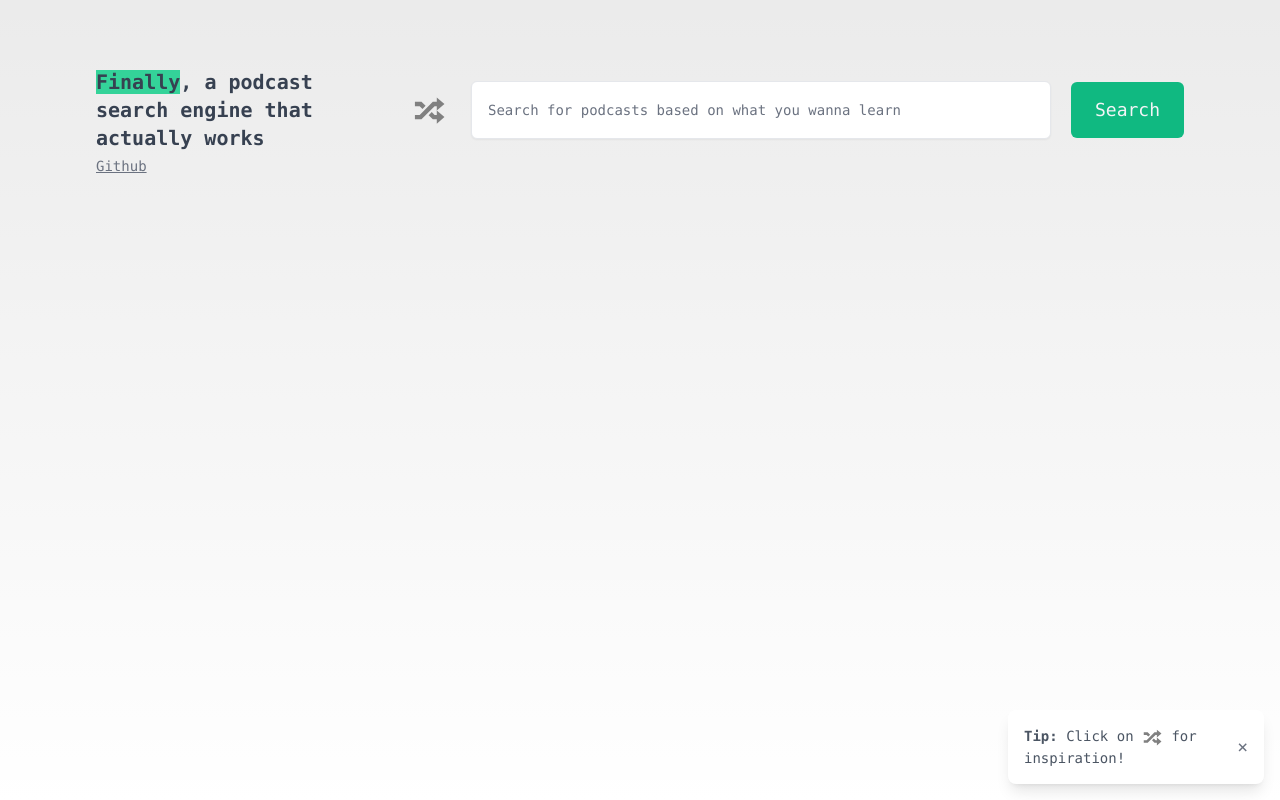
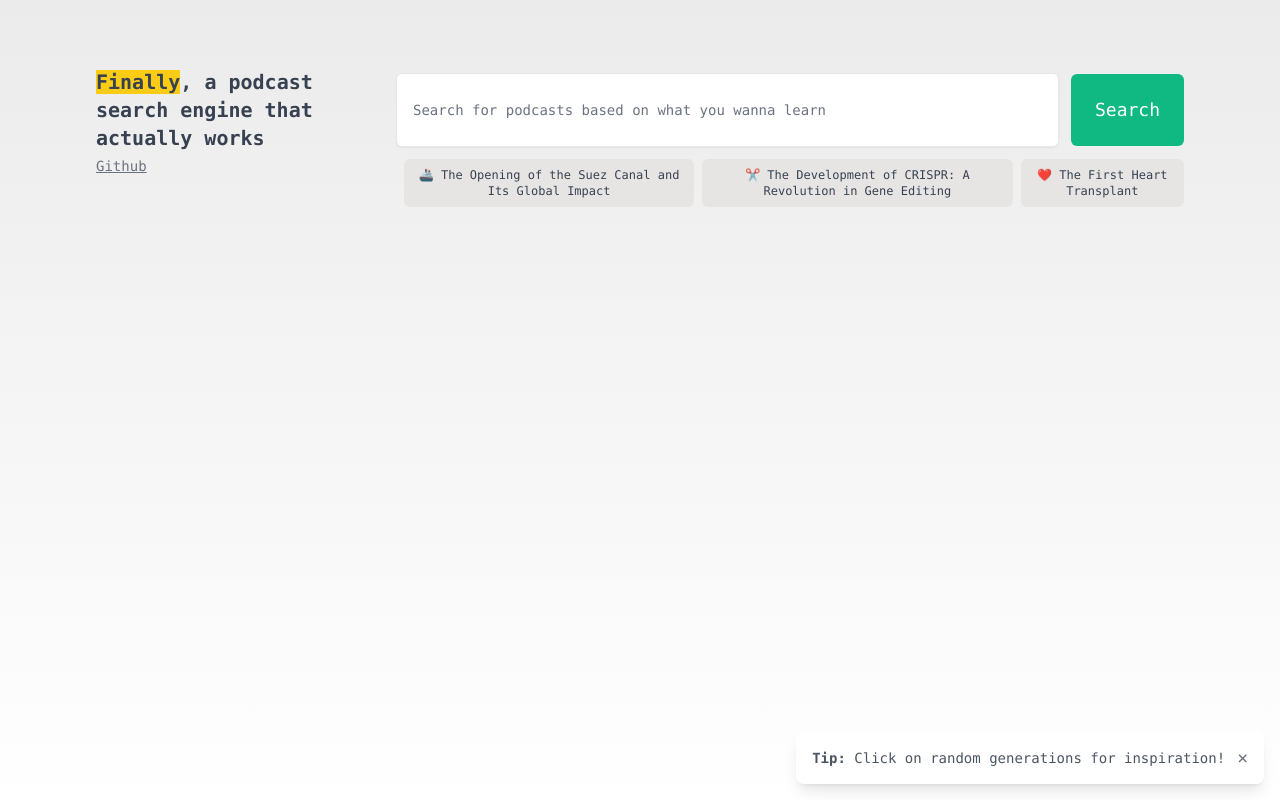
Before and after one commit to technoabsurdist/find-good-podcasts, a Next.js app: page / in a window 1280 px wide. Built offline with nearby package versions, Linux system fonts and the light colour scheme.

Commit message:
changed structure, added suggestions perplexity like, adapted to dark mode, made enter submit

```diff
--- a/src/app/page.tsx
+++ b/src/app/page.tsx
@@ -15,19 +15,19 @@ export default function Home() {
       <main className="font-mono flex min-h-screen flex-col items-center justify-between p-24 pt-10">
         <div className="z-10 mt-1 max-w-7xl w-full flex items-center justify-between text-sm">
           <div className='flex flex-col max-w-[300px]'>
-            <p className='text-gray-700 text-xl font-semibold mr-7 mt-6'>
-              <span className='font-extrabold bg-emerald-400'>Finally</span>, a podcast search engine that actually works
+            <p className='dark:text-zinc-300 text-gray-700 text-xl font-semibold mr-7 mt-6'>
+              <span className='font-extrabold bg-yellow-400 dark:text-black'>Finally</span>, <span className='dark:bg-emerald-400 dark:text-black'>a podcast search engine that actually works</span>
             </p>
             <p className='text-gray-500 text-md mt-1'>
-            <a className='underline' target="_blank" href="https://github.com/technoabsurdist/find-good-podcasts">Github</a>
+            <a className='dark:text-zinc-300 underline' target="_blank" href="https://github.com/technoabsurdist/find-good-podcasts">Github</a>
               {/* By <a className='underline' target="_blank" href="https://github.com/technoabsurdist">Emi</a>{' '} */}
             </p>
 
           </div>
           <Search setResults={setResults} />
         </div>
-
         <div className="gap-6 pt-10 max-w-7xl w-full grid grid-cols-1 text-sm">
+          {results && <p className='font-mono focus:outline-gray-600  text-sm mt-4'>[Sorted by relevance]</p>}
           {/* lazy solve: Sometimes returns embeds, which don't display correctly */}
           {results ?
 
@@ -41,9 +41,9 @@ export default function Home() {
           (
             <>
               {showTip && (
-                <div className="toast fixed right-4 bottom-4 w-64 p-4 bg-white shadow-lg rounded-lg flex items-center justify-between">
-                  <p className="text-gray-600 text-sm">
-                    <span className="font-bold">Tip:</span> Click on <RandomIcon fill="gray" className="inline-block align-middle" height="1.5em" /> for inspiration!
+                <div className="dark:bg-zinc-950 dark:text-stone-300 toast fixed right-4 bottom-4 w-100 p-4 bg-white shadow-lg rounded-lg flex items-center justify-between">
+                  <p className="dark:text-stone-300 text-gray-600 text-sm mr-3">
+                    <span className="font-bold">Tip:</span> Click on random generations for inspiration!
                   </p>
                   <button onClick={() => setShowTip(false)} className="text-gray-500 text-lg leading-none">&times;</button>
                 </div>
--- a/src/components/podcast-card.tsx
+++ b/src/components/podcast-card.tsx
@@ -50,16 +50,16 @@ export function PodcastCard({title, publishedDate, highlights, url}: PodcastCard
   };
 
   return (
-    <div className="font-mono shadow-sm bg-white rounded-md p-4" style={{ overflow: 'hidden' }}>
+    <div className="font-mono shadow-sm bg-white dark:bg-zinc-950 rounded-md p-4" style={{ overflow: 'hidden' }}>
       <div className="flex flex-col justify-between h-full">
         <div>
-          <p className="text-gray-500 text-sm">{formatDate(publishedDate)}</p>
-          <h2 className="text-gray-700 text-xl font-bold">
+          <p className="text-gray-500 dark:text-stone-300 text-sm">{formatDate(publishedDate)}</p>
+          <h2 className="text-gray-700 dark:text-stone-300 text-xl font-bold">
             <a href={url} target="_blank">{title}</a>
           </h2>
         </div>
         <div style={{ overflowY: 'auto' }}>
-          <p className="text-gray-600">
+          <p className="text-gray-600 dark:text-stone-300 ">
             {summaryHighlights ? summaryHighlights : "Generating description..."}
           </p>
         </div>
--- a/src/components/search.tsx
+++ b/src/components/search.tsx
@@ -1,10 +1,10 @@
 'use client'
 
-import { useState } from 'react';
+import { SetStateAction, useEffect, useState } from 'react';
 import { Input } from "@/components/ui/input";
 import { Button } from "@/components/ui/button";
 import { RandomIcon } from './random-icon';
-import { FaSpinner } from 'react-icons/fa'; // Make sure to install react-icons if not already
+import { FaSpinner } from 'react-icons/fa';
 
 export interface Result {
   author: null;
@@ -20,14 +20,25 @@ interface SearchProps {
   setResults: (results: Result[] | null) => void;
 }
 
-export function Search({setResults}: SearchProps) {
+export function Search({ setResults }: SearchProps) {
   const [inputValue, setInputValue] = useState("");
-  const [isLoading, setLoading] = useState(false); // State to track loading
+  const [isLoading, setLoading] = useState(false);
+  const [randomSuggestions, setRandomSuggestions] = useState<string[]>([]);
+
+  useEffect(() => {
+    handleRandom();
+  }, []);
 
   const handleRandom = () => {
+    const suggestions: string[] = [];
+    while (suggestions.length < 3) { // Change the limit to 3 to generate three suggestions
       const randomIndex = Math.floor(Math.random() * randomOptions.length);
       const randomOption = randomOptions[randomIndex];
-    setInputValue(randomOption);
+      if (!suggestions.includes(randomOption)) {
+        suggestions.push(randomOption);
+      }
+    }
+    setRandomSuggestions(suggestions);
   }
 
   const handleSubmit = async () => {
@@ -70,70 +81,89 @@ export function Search({setResults}: SearchProps) {
     }
   };
 
+  const handleSuggestionClick = (suggestion: string) => {
+    setInputValue(suggestion.slice(2).trim());
+    handleSubmit();
+  };
+
   return (
     <>
-    <div className="text-gray-700 flex items-center w-full max-w-5xl mx-auto">
-      <Button className='mr-2 bg-transparent hover:bg-transparent' onClick={handleRandom} aria-label='Random Prompt'>
-        <RandomIcon height='2.5em' fill='gray' />
-      </Button>
+      <div className="margin-10 text-gray-700 dark:text-stone-300 flex items-center w-full max-w-4xl" style={{ position: 'relative' }}>
+        <div className="flex flex-col items-start w-full">
           <Input
-        className="shadow-sm flex-1 py-7 px-4 rounded-l-md bg-white-100 !focus:outline-gray-600 text-md"
+            className="shadow-sm flex-1 py-7 px-4 rounded-l-md bg-white-100 focus:outline-gray-600 text-md dark:bg-zinc-950 dark:text-stone-300"
             placeholder="Search for podcasts based on what you wanna learn"
             type="search"
             value={inputValue}
             onChange={e => setInputValue(e.target.value)}
+            onKeyDown={(e: any) => {
+              if (e.code === "Enter") {
+                handleSubmit();
+              }
+            }}
           />
+          <div className='flex flex-row items-center justify-center mt-3' style={{ position: 'absolute', top: '100%', left: 0, right: 0 }}>
+            {randomSuggestions.map(suggestion => (
+              <div key={suggestion} onClick={() => handleSuggestionClick(suggestion)} className="dark:bg-zinc-950 dark:text-stone-300 text-bone-350 dark:hover:bg-zinc-900 mb-2 ml-2 text-center bg-stone-200 rounded-md px-2 py-2 text-xs cursor-pointer">
+                {suggestion}
+              </div>
+            ))}
+          </div>
+        </div>
         <Button
-        className="ml-5 bg-emerald-500 hover:bg-emerald-600 text-gray-100 font-medium py-7 px-6 rounded-r-md text-lg"
+          className="ml-3  bg-emerald-500 hover:bg-emerald-600 dark:hover:bg-emerald-600 text-white dark:bg-emerald-500 dark:text-black font-medium py-9 px-6 rounded-r-md text-lg"
           type="submit"
           onClick={handleSubmit}
-        disabled={isLoading} // Disable button during loading
+          disabled={isLoading}
         >
           {isLoading ? <FaSpinner className="animate-spin" /> : 'Search'}
         </Button>
       </div>
     </>
   );
+
+
 }
 
 
+
 const randomOptions = [
-  "Story of Elon Musk founding SpaceX",
-  "Incepetion of the Apollo Program",
-  "Satya Nadella and the Cloud Transformation of Microsoft",
-  "The Birth of Google DeepMind",
-  "Rise of the Tesla Electric Car Empire",
-  "The Founding of Alibaba and E-commerce in China",
-  "Steve Jobs develops the iPhone",
-  "The Beatles and the British Invasion in Music",
-  "Marie Curie and the discovery of Radioactivity",
-  "The Opening of the Suez Canal and Its Global Impact",
-  "Pablo Picasso and the Birth of Cubism",
-  "Ernest Hemingway and the Invention of Modernist Literature",
-  "Nietzche's God is Dead",
-  "Frida Kahlo and the Rise of Mexican Surrealist Art",
-  "The Discovery of Penicillin by Alexander Fleming",
-  "Andy Warhol Defines Pop Art with Iconic Images",
-  "The Launch of Tabasco Sauce and Its Spicy Legacy",
-  "Che Guevaras Motorcycle Diaries Through South America",
-  "The Prohibition Era and the Rise of Speakeasies in America",
-  "The Rediscovery of the Ancient City of Petra",
-  "The Psychedelic Renaissance: LSD's Return to Scientific Research",
-  "Pablo Escobar's Hippos: A Colombian Legacy",
-  "The Development of CRISPR: A Revolution in Gene Editing",
-  "The Invention of Blockchain and the Birth of Bitcoin",
-  "Mark Zuckerberg and the Creation of Facebook",
-  "The Initiation of the Human Genome Project",
-  "The Discovery of the Dead Sea Scrolls",
-  "The First Heart Transplant",
-  "The Creation of the Panama Canal",
-  "The Rise of the Roman Empire",
-  "The Founding of the United Nations",
-  "The Jazz Age: Music, Flappers, and the Roaring Twenties",
-  "Model T and the Automobile Revolution by Henry Ford",
-  "Ada Lovelace and the Pioneering of Computer Programming",
-  "Advanced Robotics in Automated Manufacturing Processes",
-  "AI in Drug Discovery and Molecular Modeling",
-  "The Development of Ethereum by Vitalik Buterin",
-  "The Pioneering of SaaS Business Models",
+  "🚀 Story of Elon Musk founding SpaceX",
+  "🌕 Inception of the Apollo Program",
+  "☁️ Satya Nadella and the Cloud Transformation of Microsoft",
+  "🧠 The Birth of Google DeepMind",
+  "⚡ Rise of the Tesla Electric Car Empire",
+  "🛒 The Founding of Alibaba and E-commerce in China",
+  "📱 Steve Jobs develops the iPhone",
+  "🎸 The Beatles and the British Invasion in Music",
+  "🔬 Marie Curie and the discovery of Radioactivity",
+  "🚢 The Opening of the Suez Canal and Its Global Impact",
+  "🎨 Pablo Picasso and the Birth of Cubism",
+  "📖 Ernest Hemingway and the Invention of Modernist Literature",
+  "🕳️ Nietzche's God is Dead",
+  "🌺 Frida Kahlo and the Rise of Mexican Surrealist Art",
+  "💊 The Discovery of Penicillin by Alexander Fleming",
+  "🖼️ Andy Warhol Defines Pop Art with Iconic Images",
+  "🌶️ The Launch of Tabasco Sauce and Its Spicy Legacy",
+  "🏍️ Che Guevaras Motorcycle Diaries Through South America",
+  "🍸 The Prohibition Era and the Rise of Speakeasies in America",
+  "🏜️ The Rediscovery of the Ancient City of Petra",
+  "🍄 The Psychedelic Renaissance: LSD's Return to Scientific Research",
+  "🦛 Pablo Escobar's Hippos: A Colombian Legacy",
+  "✂️ The Development of CRISPR: A Revolution in Gene Editing",
+  "🔗 The Invention of Blockchain and the Birth of Bitcoin",
+  "👥 Mark Zuckerberg and the Creation of Facebook",
+  "🧬 The Initiation of the Human Genome Project",
+  "📜 The Discovery of the Dead Sea Scrolls",
+  "❤️ The First Heart Transplant",
+  "🌎 The Creation of the Panama Canal",
+  "🏛️ The Rise of the Roman Empire",
+  "🇺🇳 The Founding of the United Nations",
+  "🎷 The Jazz Age: Music, Flappers, and the Roaring Twenties",
+  "🚗 Model T and the Automobile Revolution by Henry Ford",
+  "🖥️ Ada Lovelace and the Pioneering of Computer Programming",
+  "🤖 Advanced Robotics in Automated Manufacturing Processes",
+  "🧪 AI in Drug Discovery and Molecular Modeling",
+  "🌐 The Development of Ethereum by Vitalik Buterin",
+  "📦 The Pioneering of SaaS Business Models"
 ]
```
Lines whose indentation alone changed are shown as unchanged.
